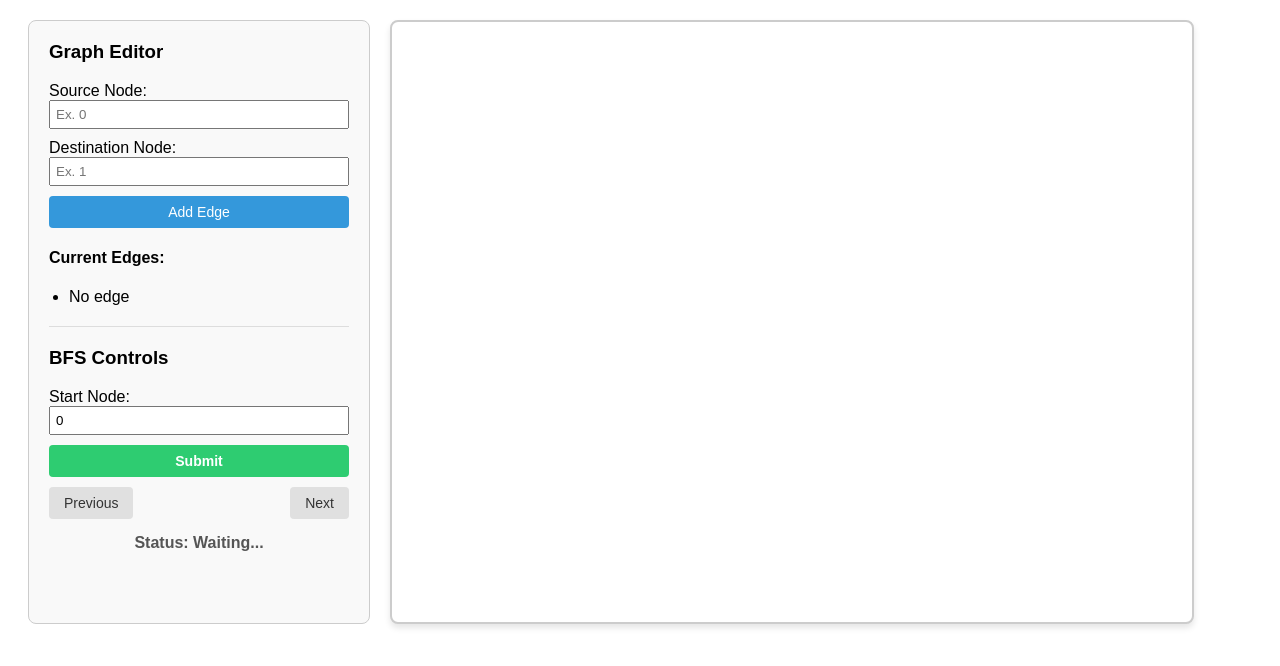
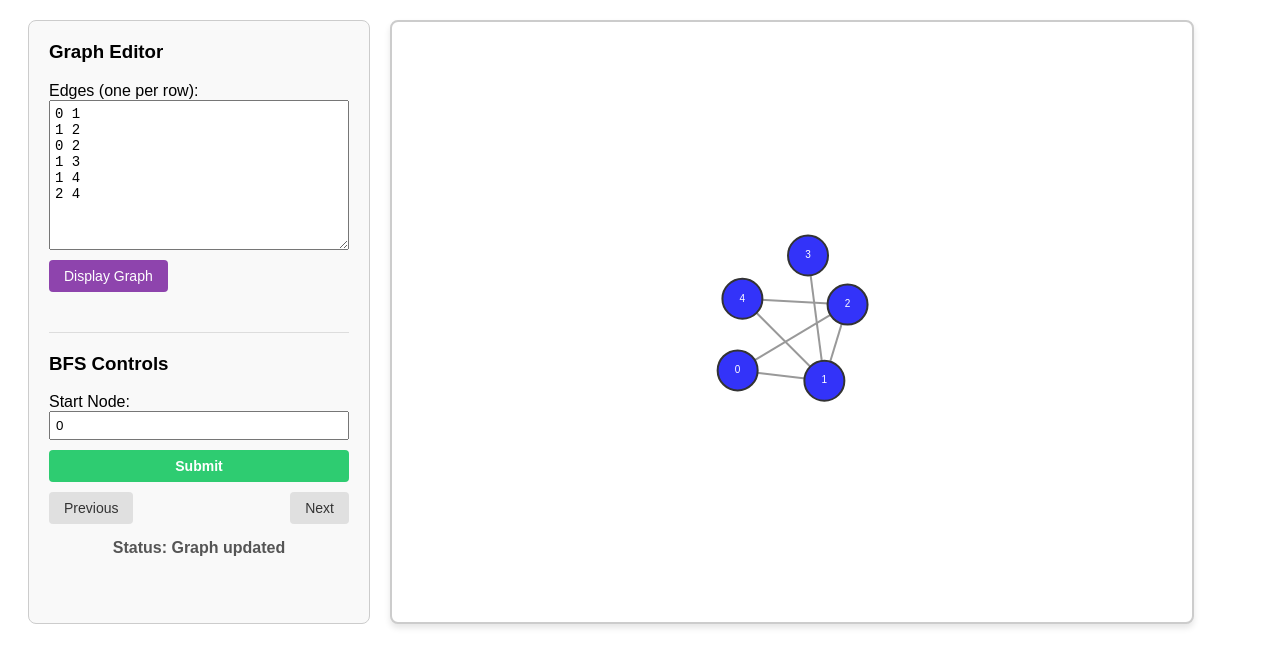
Before and after one commit to DragosTrinca/Graph-Algorithm-Visualizer, a React (Vite) app in the folder graph-frontend/: page / in a window 1280 px wide. Shown: the top 666 px of the page. Built offline with nearby package versions, Linux system fonts and the light colour scheme.

Commit message:
Remade graph input

```diff
--- a/graph-frontend/src/App.jsx
+++ b/graph-frontend/src/App.jsx
@@ -17,36 +17,53 @@ function App() {
     const stepsRef = useRef([]);
     const stepIndexRef = useRef(-1);
 
-    const handleAddEdge = (e) => {
-        e.preventDefault();
+    const [graphText, setGraphText] = useState("0 1\n1 2\n0 2\n1 3\n1 4\n2 4");
 
-        if (inputSource === "" || inputTarget === "") return;
+    // Transform text into graph
+    const handleApplyGraph = () => {
+        const lines = graphText.split('\n');
+        const newEdges = [];
+        const newNodesSet = new Set();
 
-        const addNodeIfMissing = (nodeId) => {
-            const exists = nodesRef.current.find(n => n.id === nodeId);
-            if (!exists) {
-                nodesRef.current.push({
+        // Parse text line by line
+        lines.forEach(line => {
+            const parts = line.trim().split(/[\s,-]+/);
+            if (parts.length >= 2 && parts[0] !== "" && parts[1] !=="") {
+                const source = parts[0];
+                const target = parts[1];
+                newEdges.push({ source, target });
+                newNodesSet.add(source);
+                newNodesSet.add(target);
+            }
+        });
+
+        // Build new nodes, keep old nodes on the same position
+        const currentNodes = nodesRef.current;
+        const updatedNodes = [];
+
+        newNodesSet.forEach(nodeId => {
+            const existingNode = currentNodes.find(n => n.id === nodeId);
+            if (existingNode) updatedNodes.push(existingNode);
+            else updatedNodes.push({
                 id: nodeId,
                 x: Math.random() * 800,
                 y: Math.random() * 600,
                 vx: 0,
                 vy: 0
             });
-            }
-        };
+        });
 
-        addNodeIfMissing(inputSource);
-        addNodeIfMissing(inputTarget);
+        // Update arrays
+        nodesRef.current.length = 0;
+        updatedNodes.forEach(n => nodesRef.current.push(n));
 
-        const newEdge = {
-            source: inputSource,
-            target: inputTarget
-        };
-        edgesRef.current.push(newEdge);
+        edgesRef.current.length = 0;
+        newEdges.forEach(e => edgesRef.current.push(e));
 
-        setUiEdges([...edgesRef.current]);
-        setInputSource("");
-        setInputTarget("");
+        // Reset steps
+        stepsRef.current = [];
+        stepIndexRef.current = -1;
+        setStatus("Graph updated");
     };
 
     const fetchBFS = async () => {
@@ -100,6 +117,9 @@ function App() {
     };
 
     useEffect(() => {
+        // Display initial graph
+        handleApplyGraph();
+
         const canvas = canvasRef.current;
 
         canvas.width = 800;
@@ -170,37 +190,18 @@ function App() {
             <div className = "sidebar">
                 <h3>Graph Editor</h3>
 
-                <form onSubmit={handleAddEdge} className="edge-form">
                 <div className="input-group">
-                        <label>Source Node:</label>
-                        <input
-                            type="text"
-                            className="input-field"
-                            value={inputSource}
-                            onChange={e => setInputSource(e.target.value)}
-                            placeholder="Ex. 0"
+                    <label>Edges (one per row):</label>
+                    <textarea
+                        className="input-field textarea-field"
+                        value={graphText}
+                        onChange={e => setGraphText(e.target.value)}
+                        spellCheck="false"
                     />
                 </div>
-
-                    <div className="input-group">
-                        <label>Destination Node:</label>
-                        <input
-                            type="text"
-                            className="input-field"
-                            value={inputTarget}
-                            onChange={e => setInputTarget(e.target.value)}
-                            placeholder="Ex. 1"
-                        />
-                    </div>
-                    <button type="submit" className="btn btn-add">Add Edge</button>
-                </form>
-
-                <h4>Current Edges:</h4>
-                <ul className="edges-list">
-                    {uiEdges.length === 0 ? <li>No edge</li> : uiEdges.map((e, i) => (
-                        <li key={i}>{e.source} - {e.target}</li>
-                    ))}
-                </ul>
+                <button onClick={handleApplyGraph} className="btn btn-update" style={{marginTop: '10px'}}>
+                    Display Graph
+                </button>
 
                 <hr className="separator"/>
 
```
Lines whose indentation alone changed are shown as unchanged.
